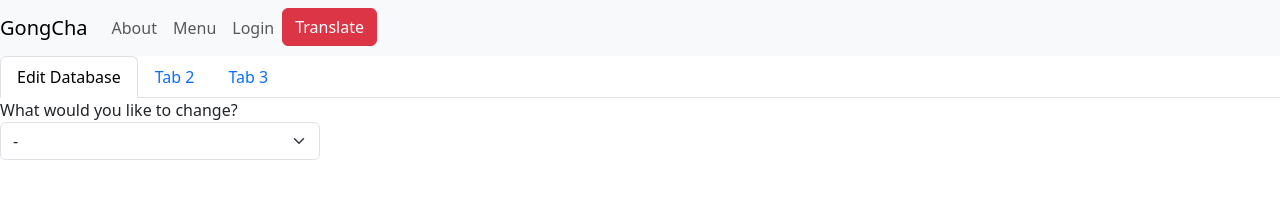
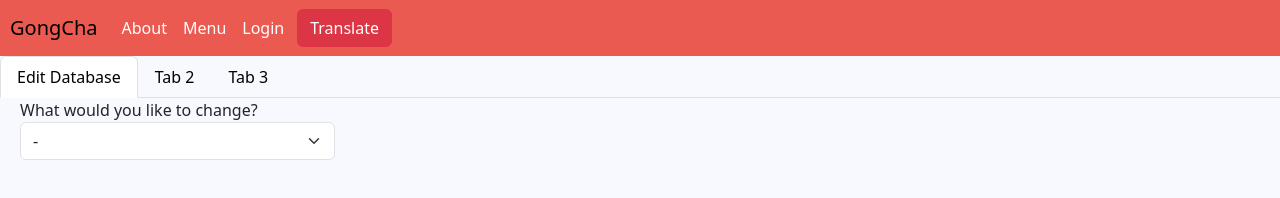
Before and after one commit to csce-315-331-2023c/project-3-csce315-909_09b-gong-cha, a website: page static/manager.html in a window 1280 px wide. Drawn offline with nearby package versions, Linux system fonts and the light colour scheme.

Commit message:
Changed design of manager view and added input option for a drink image

```diff
--- /dev/null
+++ b/static/manager.css
@@ -0,0 +1,54 @@
+body {
+    background-color:ghostwhite;
+}
+
+.navbar.navbar-expand-lg.navbar-light.bg-light {
+    background-color: #eb5a50 !important;
+}
+
+.navbar-brand {
+    padding-left: 10px !important;
+}
+
+#navbarNav .nav-link {
+    color:white;
+}
+
+#navbarNav .nav-link:hover {
+    color:black;
+}
+
+#translate-button {
+    margin-left: 5px;
+    margin-top: 1px;
+    background-color: ;
+    color: white;
+}
+
+#translate-button:hover {
+    color:black;
+}
+
+#myTab {
+    background-color: ghostwhite;
+}
+
+#myTab .nav-link {
+    color: black;
+}
+
+.nav-tabs {
+    background-color: ghostwhite;
+}
+
+.btn.btn-primary {
+    background-color: #eb5a50;
+}
+
+.form-control {
+    margin-bottom: 10px;
+}
+
+#myTabContent {
+    margin-left: 20px;
+}
--- a/static/manager.html
+++ b/static/manager.html
@@ -5,6 +5,7 @@
   <meta name="viewport" content="width=device-width, initial-scale=1.0">
   <title>My Website</title>
   <link href="https://cdn.jsdelivr.net/npm/bootstrap@5.3.2/dist/css/bootstrap.min.css" rel="stylesheet" integrity="sha384-T3c6CoIi6uLrA9TneNEoa7RxnatzjcDSCmG1MXxSR1GAsXEV/Dwwykc2MPK8M2HN" crossorigin="anonymous">
+  <link rel="stylesheet" href="manager.css">
 </head>
 <body>
 
@@ -25,7 +26,7 @@
           <a class="nav-link" href="#">Login</a>
         </li>
         <li class="nav-item">
-          <button type="button" class="btn btn-danger" onclick="Translate()">Translate</button>
+          <button type="button" id="translate-button" class="btn btn-danger" onclick="Translate()">Translate</button>
         </li>
       </ul>
     </div>
@@ -81,6 +82,9 @@
 
         <label for="rcp-price-add">Recipe Price:</label>
         <input type="number" class="form-control" id="rcp-price-add" name="rcp-price-add">
+
+        <label for="image-upload">Image:</label>
+        <input type="file" class="form-control" id="image-upload" accept="image/*">
 
         <button type="submit" class="btn btn-primary" onclick="addDrink()">Add New Drink</button>
       </div>
```
